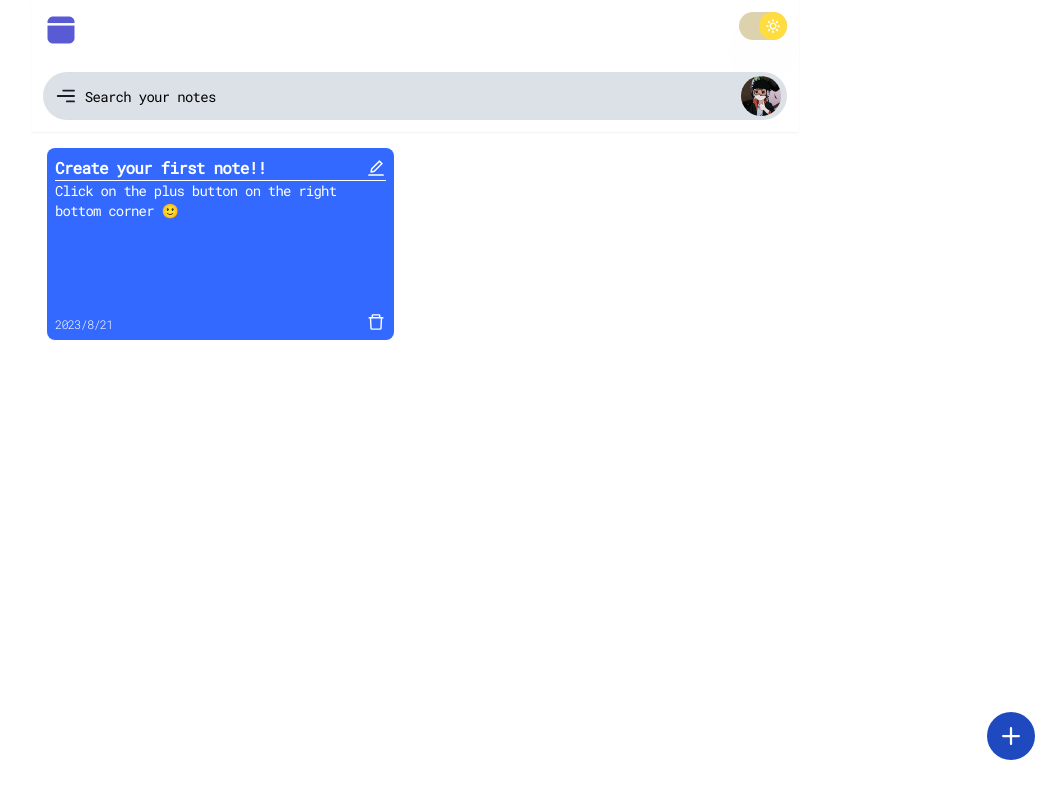
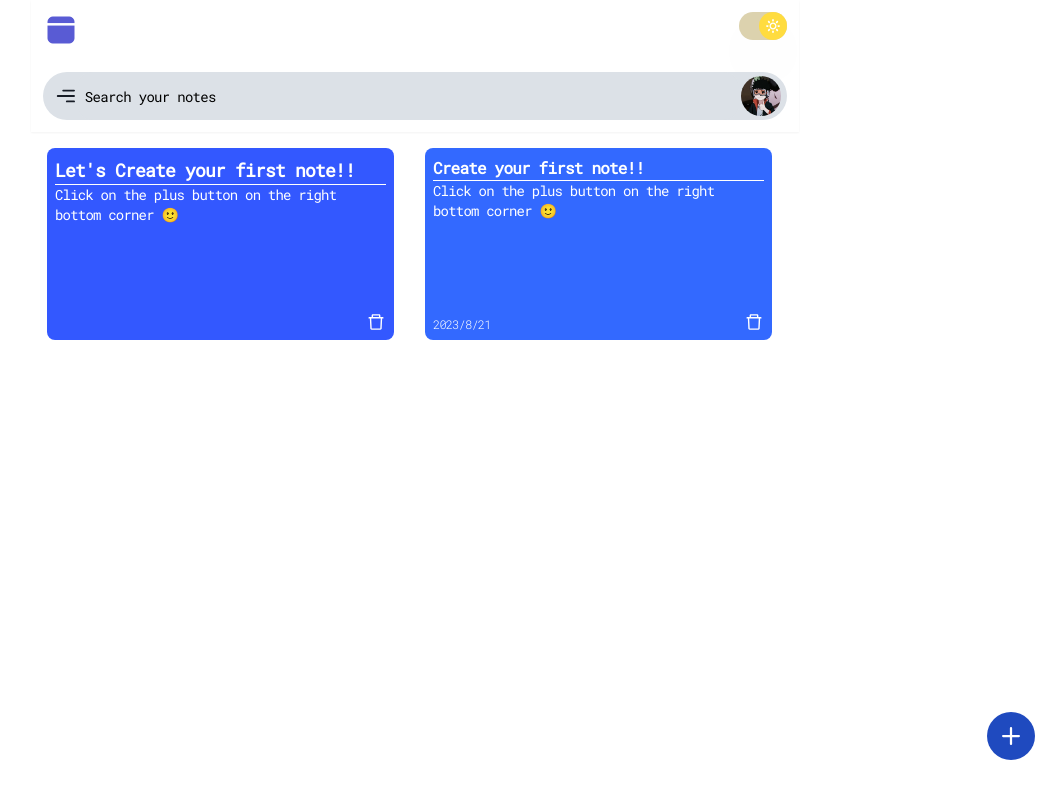
Before and after one commit to poudelsanchit/Notes, a React (Vite) app: page /home in a window 1280 px wide. Shown: the whole page, without its empty margins (225-1280 px from the left). Built offline with nearby package versions, Linux system fonts and the light colour scheme.

Commit message:
update App.jsx, NoteItem.jsx and Notes.jsx

```diff
--- a/src/Components/NoteItem.jsx
+++ b/src/Components/NoteItem.jsx
@@ -15,7 +15,8 @@ const NoteItem = ({id,note_title,note_text,note_date,textcolor,color,handleDelet
         <div className={color==='#3358ff'?' text-lg':null} style={{color:textcolor}}>
           {note_title}
         </div>
-            <AiOutlineEdit className='text-xl cursor-pointer ' style={{color:textcolor}} onClick={navigateToEdit} />
+        {id==='Vn2XTNmVAzHlXRHMSq5q5'? null:            <AiOutlineEdit className='text-xl cursor-pointer ' style={{color:textcolor}} onClick={navigateToEdit} />
+}
         </div>
         <div className={color='#3358ff'?' text-sm ':null} style={{color:`${textcolor}`}}>
             {note_text}
--- a/src/Pages/Notes.jsx
+++ b/src/Pages/Notes.jsx
@@ -11,8 +11,8 @@ const Notes = ({notes,handleDeleteNote,handleSearch}) => {
 
               <Header handleSearch={handleSearch}/>
               <div className='grid grid-cols-2 mr-3'>
-              { notes?
-              null:<NoteItem id={'Vn2XTNmVAzHlXRHMSq5q5'} color={'#3358ff'}  note_title={'Let\'s Create your first note!!'} note_text={'Click on the plus button on the right bottom corner 🙂'} />
+              { notes==[]?
+              null:<NoteItem id={'Vn2XTNmVAzHlXRHMSq5q5'} color={'#3358ff'}  note_title={'Let\'s Create your first note!!'} note_text={'Click on the plus button on the right bottom corner 🙂'}  handleDeleteNote={handleDeleteNote} />
               }
               {
 
```
